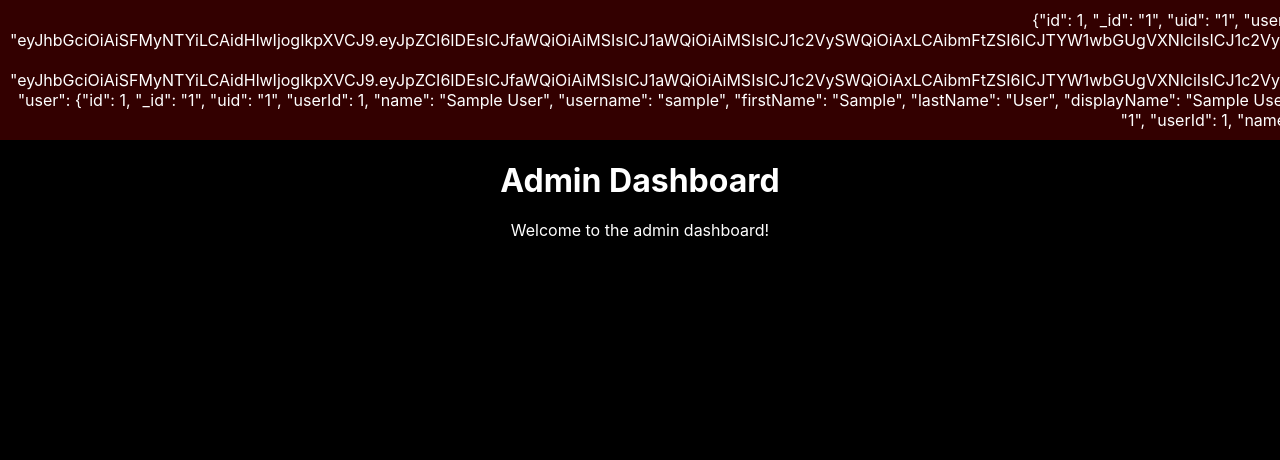
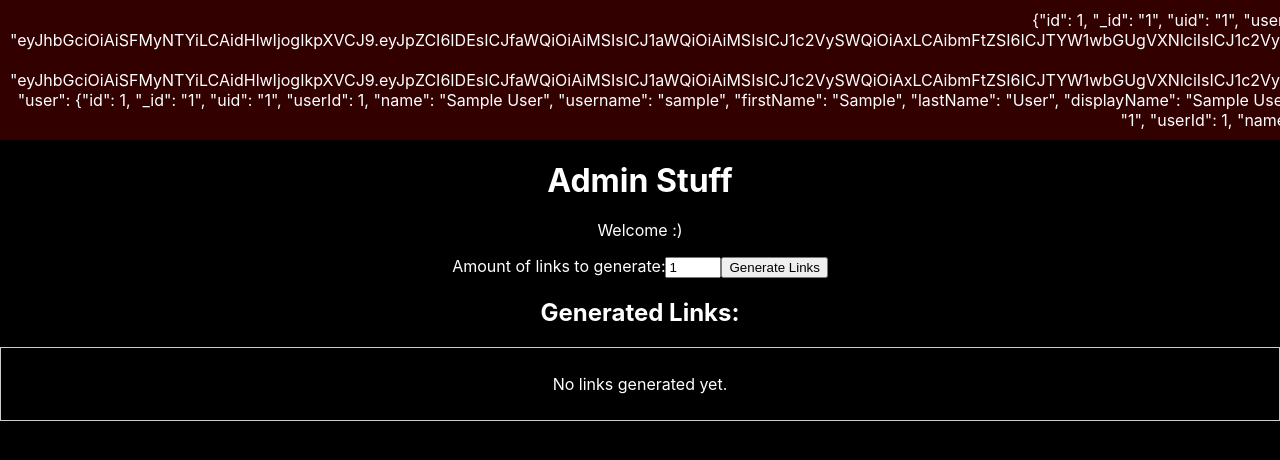
Before and after one commit to dtorrero/simpleaotyFront, a React (Create React App) app: page /admin in a window 1280 px wide. Shown: the top 460 px of the page. Built offline with nearby package versions, Linux system fonts and the light colour scheme; sample sign-in values are in the browser's storage.

Commit message:
Corrected auth inconsistency + Admin page stuff

```diff
--- a/src/AuthContext.js
+++ b/src/AuthContext.js
@@ -6,23 +6,27 @@ export const AuthProvider = ({ children }) => {
   const [isLoggedIn, setIsLoggedIn] = useState(false);
   const [loading, setLoading] = useState(true);
   const [role, setRole] = useState(null);
+  const [token, setToken] = useState(null);
 
   useEffect(() => {
     const user = localStorage.getItem('user');
-    const token = localStorage.getItem('token');
+    const storedToken = localStorage.getItem('token');
     const storedRole = localStorage.getItem('role');
-    if (user && token) {
+    if (user && storedToken) {
       setIsLoggedIn(true);
       setRole(storedRole);
+      setToken(storedToken);
     }
     setLoading(false);
   }, []);
 
-  const login = (username, userRole) => {
+  const login = (username, userRole, userToken) => {
     localStorage.setItem('user', username);
     localStorage.setItem('role', userRole);
+    localStorage.setItem('token', userToken); // Store token here
     setIsLoggedIn(true);
     setRole(userRole);
+    setToken(userToken); // Update token state
   };
 
   const logout = () => {
@@ -31,6 +35,7 @@ export const AuthProvider = ({ children }) => {
     localStorage.removeItem('role');
     setIsLoggedIn(false);
     setRole(null);
+    setToken(null); // Clear token state
   };
 
   if (loading) {
@@ -38,7 +43,7 @@ export const AuthProvider = ({ children }) => {
   }
 
   return (
-    <AuthContext.Provider value={{ isLoggedIn, role, login, logout }}>
+    <AuthContext.Provider value={{ isLoggedIn, role, token, login, logout }}>
       {children}
     </AuthContext.Provider>
   );
--- a/src/pages/AdminPage.js
+++ b/src/pages/AdminPage.js
@@ -1,10 +1,61 @@
-import React from 'react';
+import React, { useState } from 'react';
+import axios from 'axios';
 
 const AdminPage = () => {
+  const [amount, setAmount] = useState(1);
+  const [links, setLinks] = useState([]);
+  const [error, setError] = useState('');
+  const token = localStorage.getItem('token');
+  const user = localStorage.getItem('user');
+
+  const handleInputChange = (e) => {
+    const value = Math.min(Math.max(e.target.value, 1), 10);
+    setAmount(value);
+  };
+
+  const handleGenerateLinks = async () => {
+    try {
+      const response = await axios.get(`/local/generate-link/${user}/${amount}`, {
+        headers: {
+          Authorization: `Bearer ${token}`,
+        },
+      });
+      setLinks(response.data.links);
+      setError('');
+    } catch (err) {
+      setError('Failed to generate links. Please try again.');
+      setLinks([]);
+    }
+  };
+
   return (
     <div>
-      <h1>Admin Dashboard</h1>
-      <p>Welcome to the admin dashboard!</p>
+      <h1>Admin Stuff</h1>
+      <p>Welcome :)</p>
+      <div>
+        <label>
+          Amount of links to generate:
+          <input
+            type="number"
+            value={amount}
+            onChange={handleInputChange}
+            min="1"
+            max="10"
+          />
+        </label>
+        <button onClick={handleGenerateLinks}>Generate Links</button>
+      </div>
+      {error && <p style={{ color: 'red' }}>{error}</p>}
+      <div>
+        <h2>Generated Links:</h2>
+        <div style={{ border: '1px solid #ccc', padding: '10px', marginTop: '10px' }}>
+          {links.length > 0 ? (
+            links.map((link, index) => <p key={index}>{link}</p>)
+          ) : (
+            <p>No links generated yet.</p>
+          )}
+        </div>
+      </div>
     </div>
   );
 };
--- a/src/pages/LoginPage.js
+++ b/src/pages/LoginPage.js
@@ -16,10 +16,9 @@ const LoginPage = () => {
     setError('');
     try {
       const result = await axios.post('/local/login', { username, password });
-      localStorage.setItem('token', result.data.token);
+      const { token, role } = result.data; // Assuming the response contains the token and role
 
-      login(username, result.data.role);
-
+      login(username, role, token); // Pass the token to the login function
       navigate('/voted-albums');
     } catch (error) {
       console.error('Error during login: (LoginPage)', error);
```
